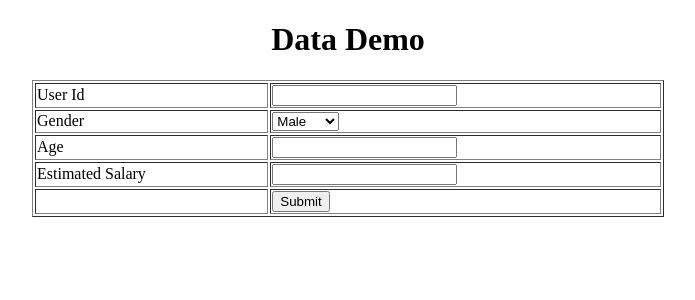
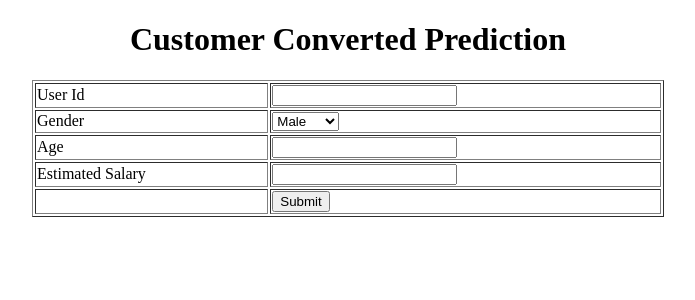
Before and after one commit to yudhinr/deploytest-ds8derivative, a Flask app: page / in a window 1280 px wide. Shown: the top 300 px of the page, without its empty margins (292-987 px from the left). Run offline with Flask 2, Linux system fonts and the light colour scheme.

Commit message:
Add files via upload

```diff
--- a/templates/index.html
+++ b/templates/index.html
@@ -8,7 +8,7 @@
 </head>
 <body>
     <center>
-        <h1>Data Demo</h1>
+        <h1>Customer Converted Prediction</h1>
         <form method='post' action="/prediction">
             <table border="1" width =50% >
                 <tr>
```
